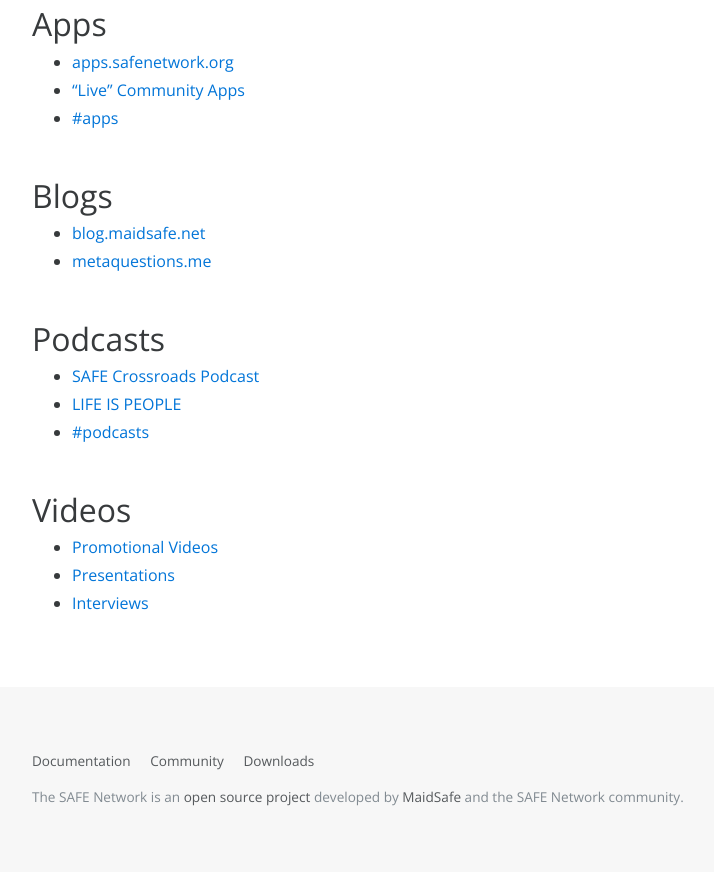
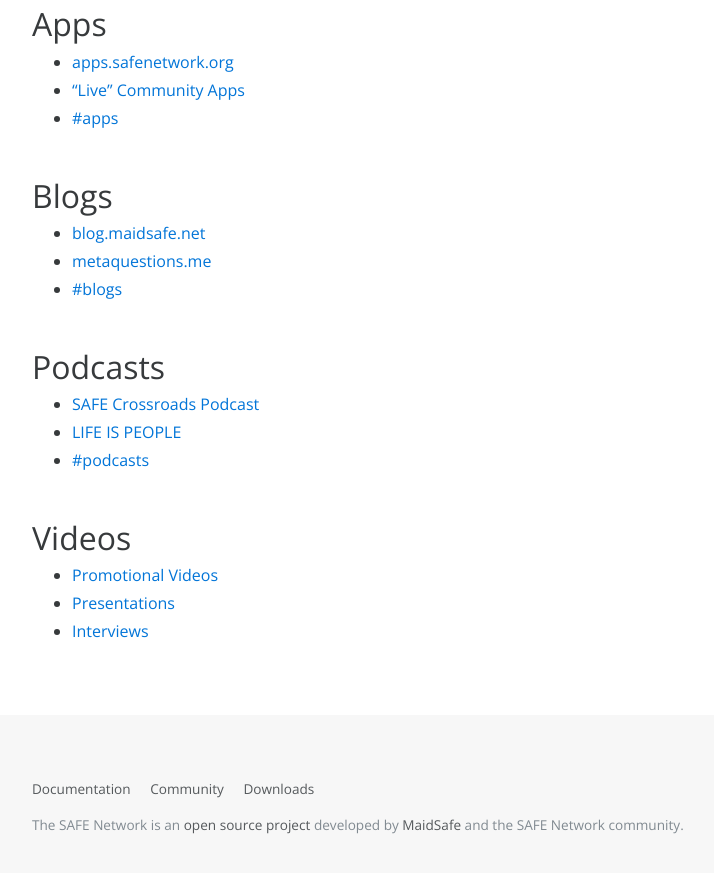
Before and after one commit to safenetwork/safenetwork.org, a Jekyll site: the page built from community.md, in a window 1280 px wide and 900 px high, scrolled down 1504 px. Shown: the top 873 px of the window, without its empty margins (53-767 px from the left). Built offline with Jekyll 4.4.1, drawn with Linux system fonts in a browser that asks for light colours.

Commit message:
add #blogs

```diff
--- a/community.md
+++ b/community.md
@@ -65,6 +65,7 @@
 
 - [blog.maidsafe.net](https://blog.maidsafe.net)
 - [metaquestions.me](http://metaquestions.me/)
+- [#blogs](https://forum.safenetwork.io/c/community/blogs)
 
 ## Podcasts
 
```
